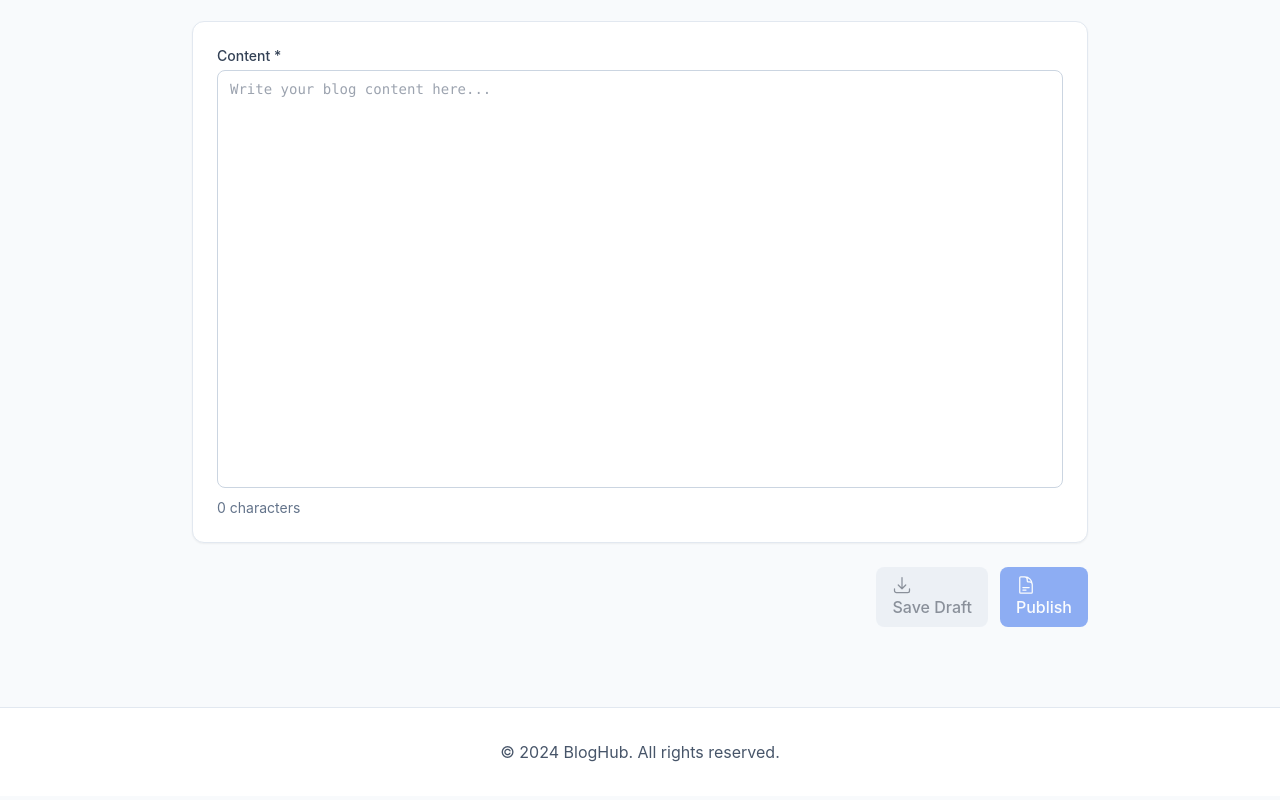
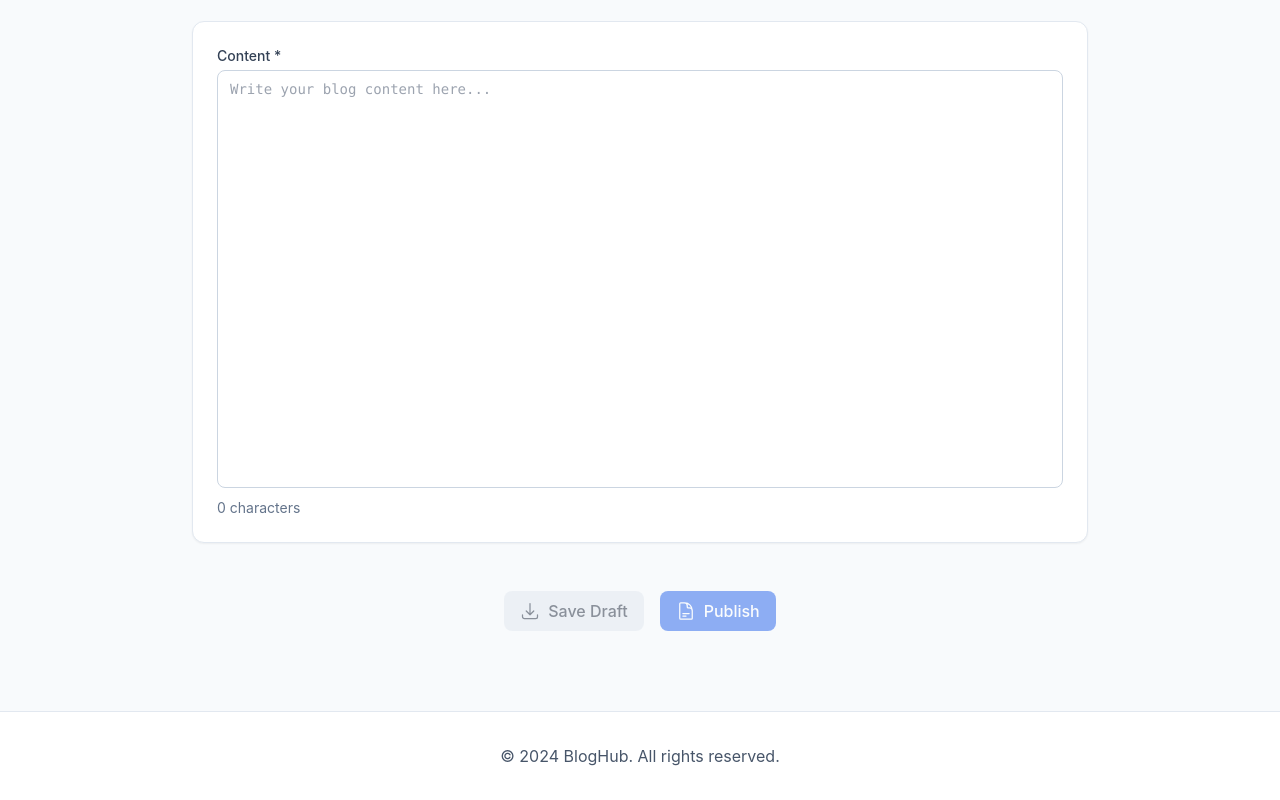
Before and after one commit to razalcp/Blog_App_Frontend, a React (Create React App) app: page /create-blog in a window 1280 px wide. Shown: the part 628-1428 px from the top of the page. Built offline with nearby package versions, Linux system fonts and the light colour scheme; no server answers.

Commit message:
button_style_fix

```diff
--- a/src/pages/CreateBlog.jsx
+++ b/src/pages/CreateBlog.jsx
@@ -284,12 +284,12 @@ const CreateBlog = () => {
           </p>
         </div>
 
-        <div className="flex justify-end space-x-3">
+        <div className="flex justify-center space-x-4 pt-6">
           <button
             type="submit"
             value="draft"
             disabled={isLoading || !formData.title || !formData.content || !formData.category}
-            className="btn-secondary disabled:opacity-50 disabled:cursor-not-allowed"
+            className="btn-secondary disabled:opacity-50 disabled:cursor-not-allowed flex items-center"
           >
             <ArrowDownTrayIcon className="h-5 w-5 mr-2" />
             Save Draft
@@ -298,7 +298,7 @@ const CreateBlog = () => {
             type="submit"
             value="publish"
             disabled={isLoading || !formData.title || !formData.content || !formData.category}
-            className="btn-primary disabled:opacity-50 disabled:cursor-not-allowed"
+            className="btn-primary disabled:opacity-50 disabled:cursor-not-allowed flex items-center"
           >
             <DocumentTextIcon className="h-5 w-5 mr-2" />
             Publish
```
